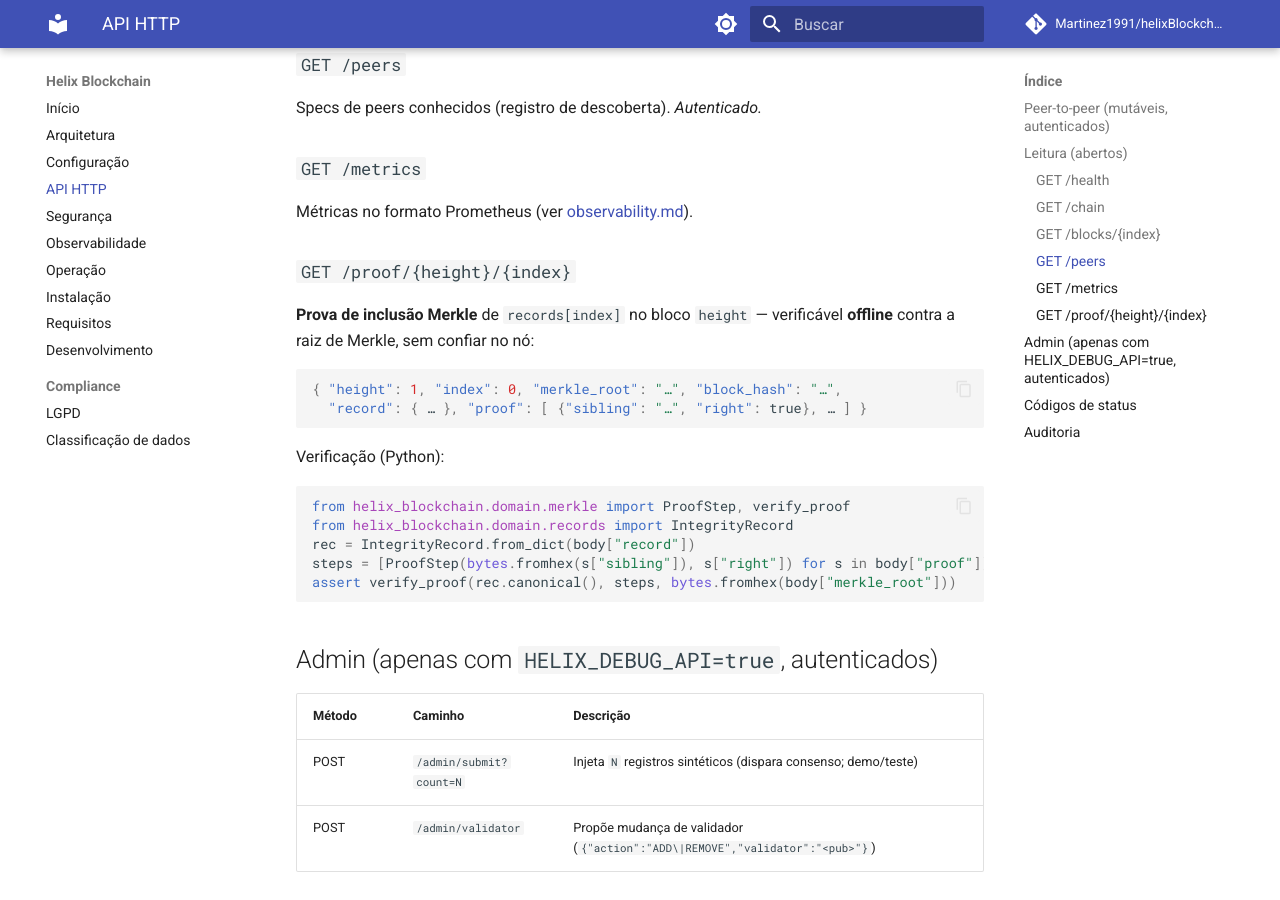
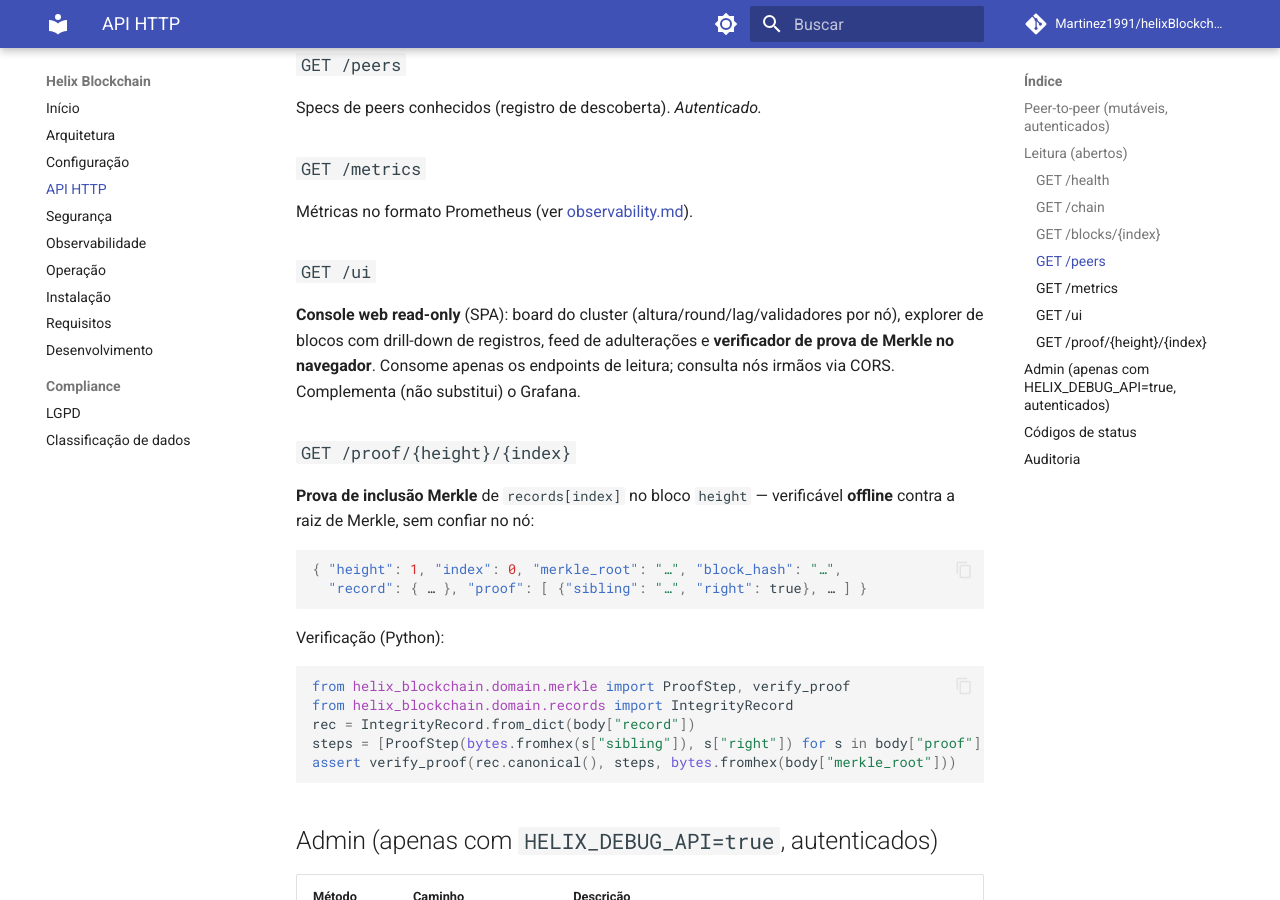
Before and after one commit to Martinez1991/helixBlockchain, an MkDocs documentation site: the page built from docs/api.md, in a window 1280 px wide and 900 px high, scrolled down 1199 px. Built offline with MkDocs 1.6.1 and Material for MkDocs 9.7.7, drawn with Linux system fonts in a browser that asks for light colours; comment, search, counter and statistics services are not loaded.

Commit message:
docs: mention the /ui web console in README and API reference

```diff
--- a/docs/api.md
+++ b/docs/api.md
@@ -41,6 +41,12 @@ Specs de peers conhecidos (registro de descoberta). *Autenticado.*
 ### `GET /metrics`
 Métricas no formato Prometheus (ver [observability.md](observability.md)).
 
+### `GET /ui`
+**Console web read-only** (SPA): board do cluster (altura/round/lag/validadores
+por nó), explorer de blocos com drill-down de registros, feed de adulterações e
+**verificador de prova de Merkle no navegador**. Consome apenas os endpoints de
+leitura; consulta nós irmãos via CORS. Complementa (não substitui) o Grafana.
+
 ### `GET /proof/{height}/{index}`
 **Prova de inclusão Merkle** de `records[index]` no bloco `height` — verificável
 **offline** contra a raiz de Merkle, sem confiar no nó:
```
Also changed, not shown: README.md (+4 -0 lines).
